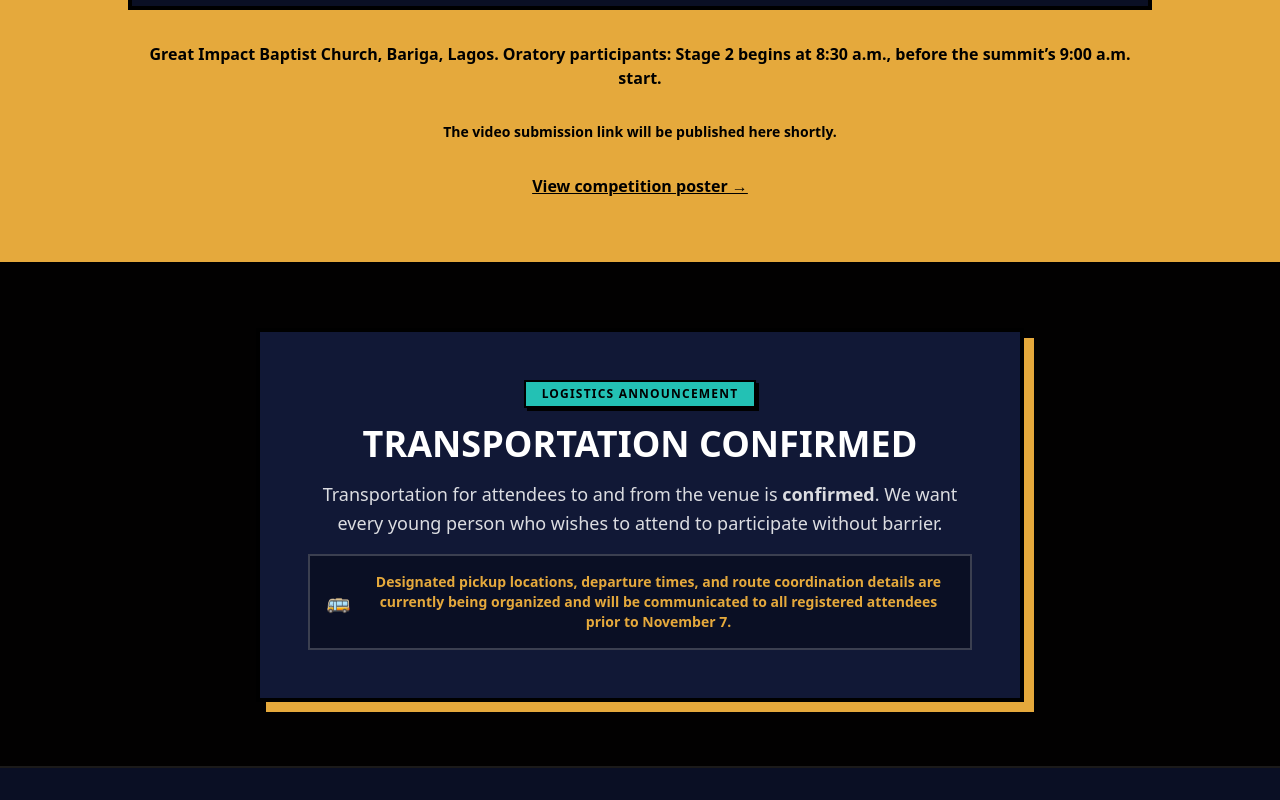
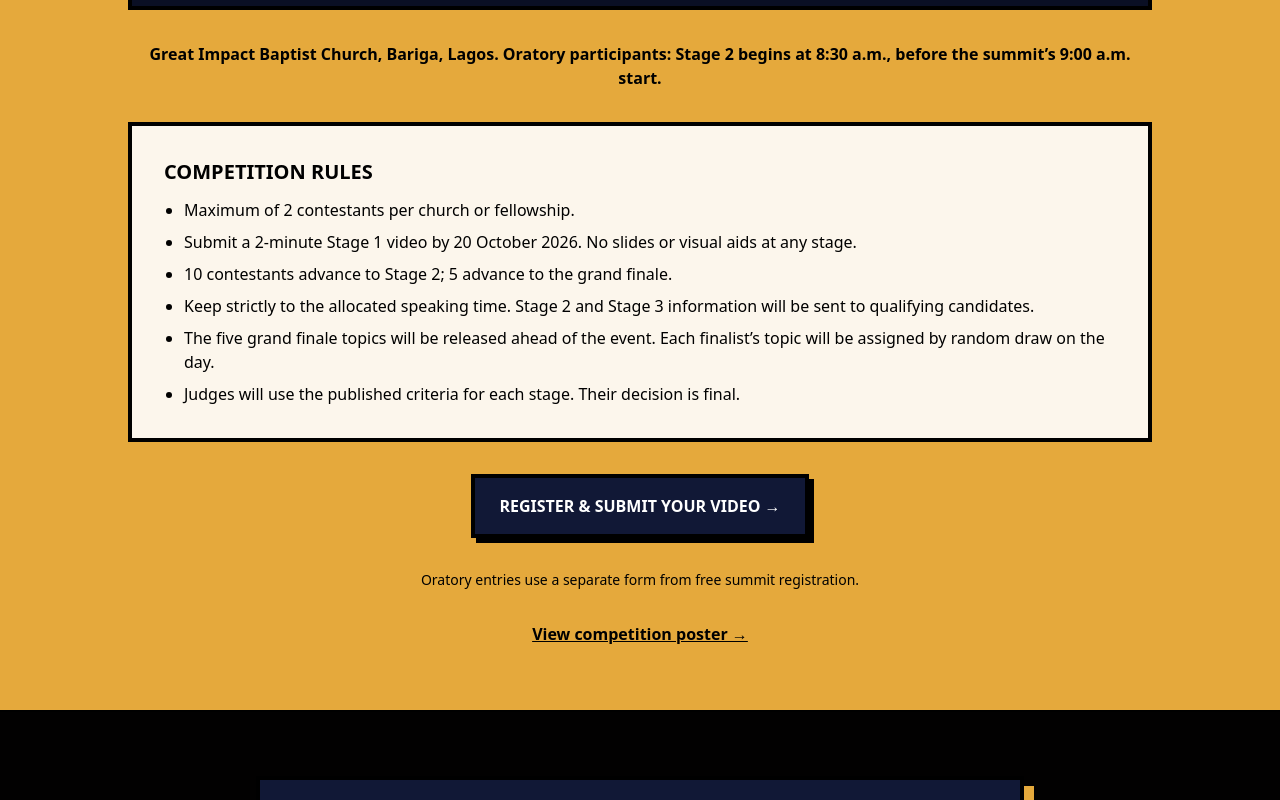
Before and after one commit to philipakintola01-sys/YPS, a Next.js app in the folder yps-app/: page / in a window 1280 px wide. Shown: the part 2380-3180 px from the top of the page. Built offline with nearby package versions, Linux system fonts and the light colour scheme; no server answers; the database is empty.

Commit message:
Link oratory submissions and publish competition rules

```diff
--- a/yps-app/app/faq/page.tsx
+++ b/yps-app/app/faq/page.tsx
@@ -34,7 +34,7 @@
     },
     {
       q: 'What is the Oratory Session?',
-      a: 'The YPS 1.0 Oratory Competition begins with a 2-minute video on “What Does It Mean to Be a Young Christian in Today’s World?” Submit by 20 October 2026. Stage 2 (impromptu speaking) is on 7 November at 8:30 a.m. WAT, followed by the grand finale at 9:20 a.m. Prizes: ₦150,000, ₦100,000, and ₦50,000 for first, second, and third place. The submission link will be published shortly.',
+      a: 'The YPS 1.0 Oratory Competition begins with a 2-minute video on “What Does It Mean to Be a Young Christian in Today’s World?” Submit by 20 October 2026. Stage 2 (impromptu speaking) is on 7 November at 8:30 a.m. WAT, followed by the grand finale at 9:20 a.m. Prizes: ₦150,000, ₦100,000, and ₦50,000 for first, second, and third place. A maximum of 2 contestants may enter per church or fellowship. No slides or visual aids are allowed. Use the Register & submit your video button in the homepage Oratory Competition section.',
     },
     {
       q: 'How do I check in on the summit day?',
--- a/yps-app/app/page.tsx
+++ b/yps-app/app/page.tsx
@@ -626,7 +626,19 @@
             </div>
           </div>
           <p className="font-bold">Great Impact Baptist Church, Bariga, Lagos. Oratory participants: Stage 2 begins at 8:30 a.m., before the summit’s 9:00 a.m. start.</p>
-          <p className="text-sm font-semibold">The video submission link will be published here shortly.</p>
+          <div className="bg-white/90 border-4 border-black p-5 sm:p-8 text-left space-y-3">
+            <h3 className="text-xl font-black uppercase">Competition rules</h3>
+            <ul className="list-disc pl-5 space-y-2 text-sm sm:text-base">
+              <li>Maximum of 2 contestants per church or fellowship.</li>
+              <li>Submit a 2-minute Stage 1 video by 20 October 2026. No slides or visual aids at any stage.</li>
+              <li>10 contestants advance to Stage 2; 5 advance to the grand finale.</li>
+              <li>Keep strictly to the allocated speaking time. Stage 2 and Stage 3 information will be sent to qualifying candidates.</li>
+              <li>The five grand finale topics will be released ahead of the event. Each finalist’s topic will be assigned by random draw on the day.</li>
+              <li>Judges will use the published criteria for each stage. Their decision is final.</li>
+            </ul>
+          </div>
+          <a href="https://forms.gle/gVo24PTSzS4WwDh26" target="_blank" rel="noopener noreferrer" className="inline-flex items-center justify-center border-4 border-black bg-[#111836] text-white px-6 py-4 font-black uppercase shadow-[5px_5px_0px_#000] hover:bg-[#0A0F24]">Register &amp; submit your video →</a>
+          <p className="text-sm">Oratory entries use a separate form from free summit registration.</p>
           <a href="/oratory-poster.png" target="_blank" rel="noopener noreferrer" className="inline-block font-black underline">View competition poster →</a>
         </div>
       </section>
```
